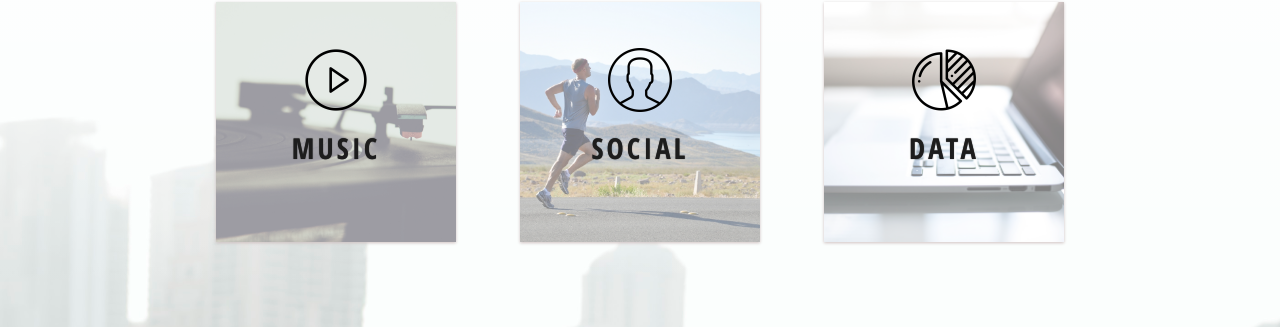
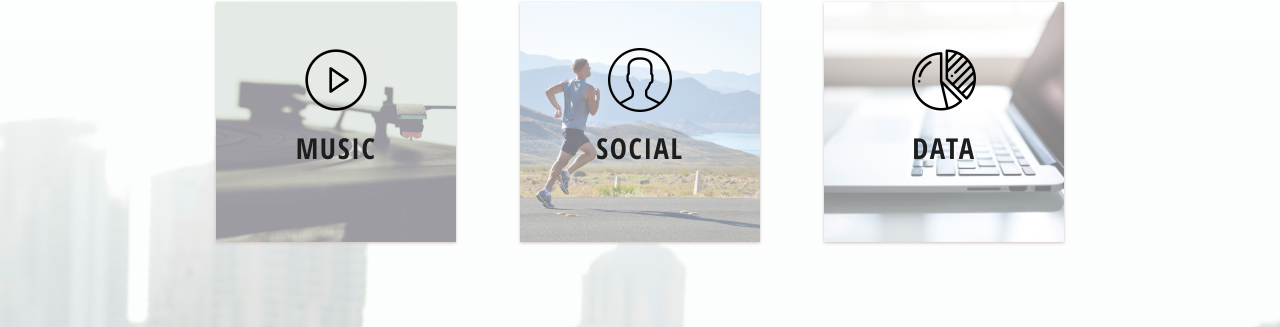
Before and after one commit to PetraSil/webappschool, a PHP site: page /login.html in a window 1280 px wide. Shown: the part 653-980 px from the top of the page. Run offline with PHP 8.4, Linux system fonts and the light colour scheme; some libraries are stand-ins or nearby versions.

Commit message:
Update login.css

```diff
--- a/login.css
+++ b/login.css
@@ -335,11 +335,10 @@ li:hover {
     font-family: 'Open Sans Condensed', sans-serif;
     font-weight: 600;
     font-size: 1.8rem;
-    letter-spacing: 0.2rem;
+    letter-spacing: 0.1rem;
     color: rgb(29, 29, 29);
     margin-top: 1rem;
     margin-bottom: 0.5rem;
-    text-shadow: 0px 0px 1px rgb(46, 46, 46);
 }
 
 .action_container_overlay #overlay_p {
```
